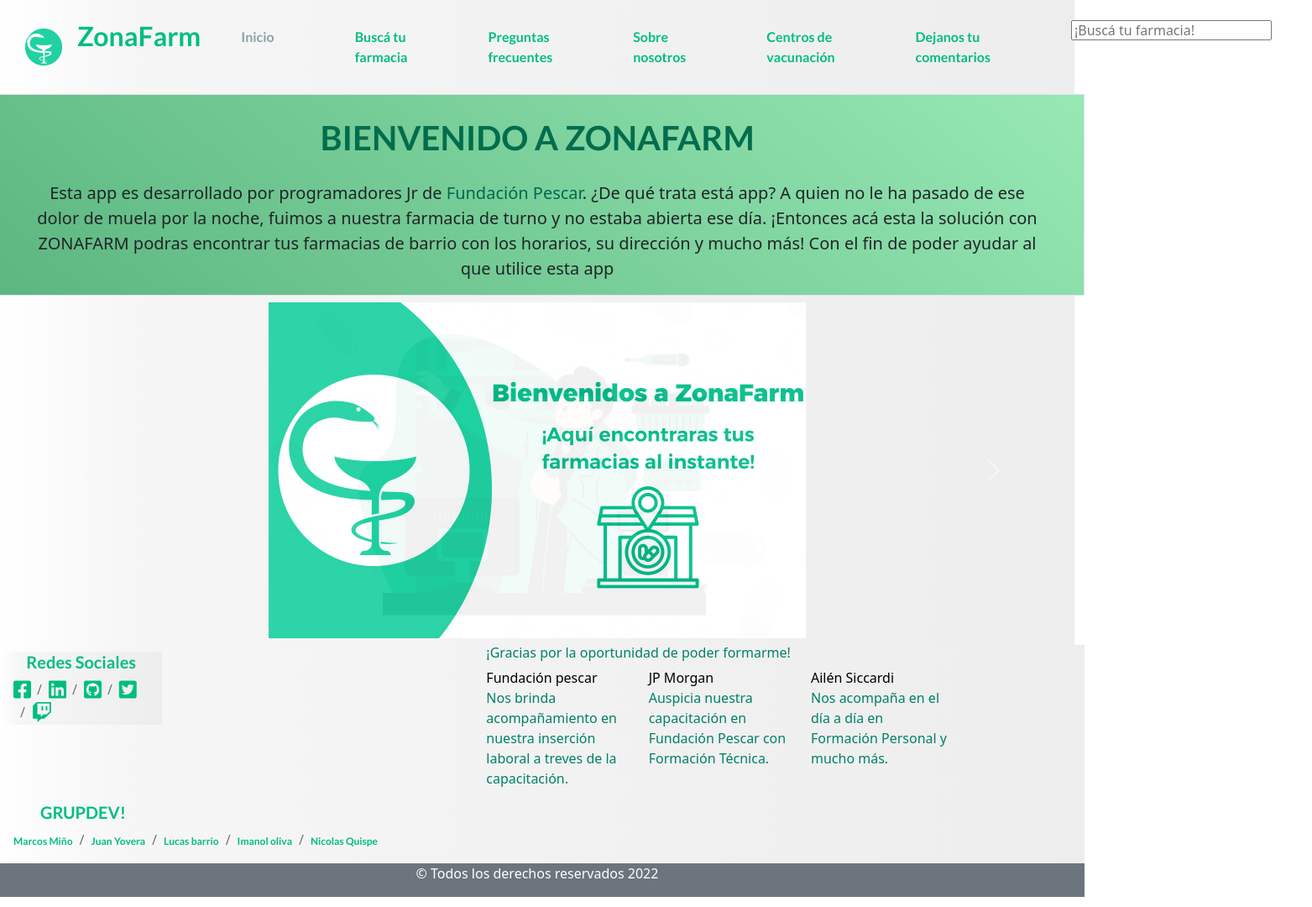
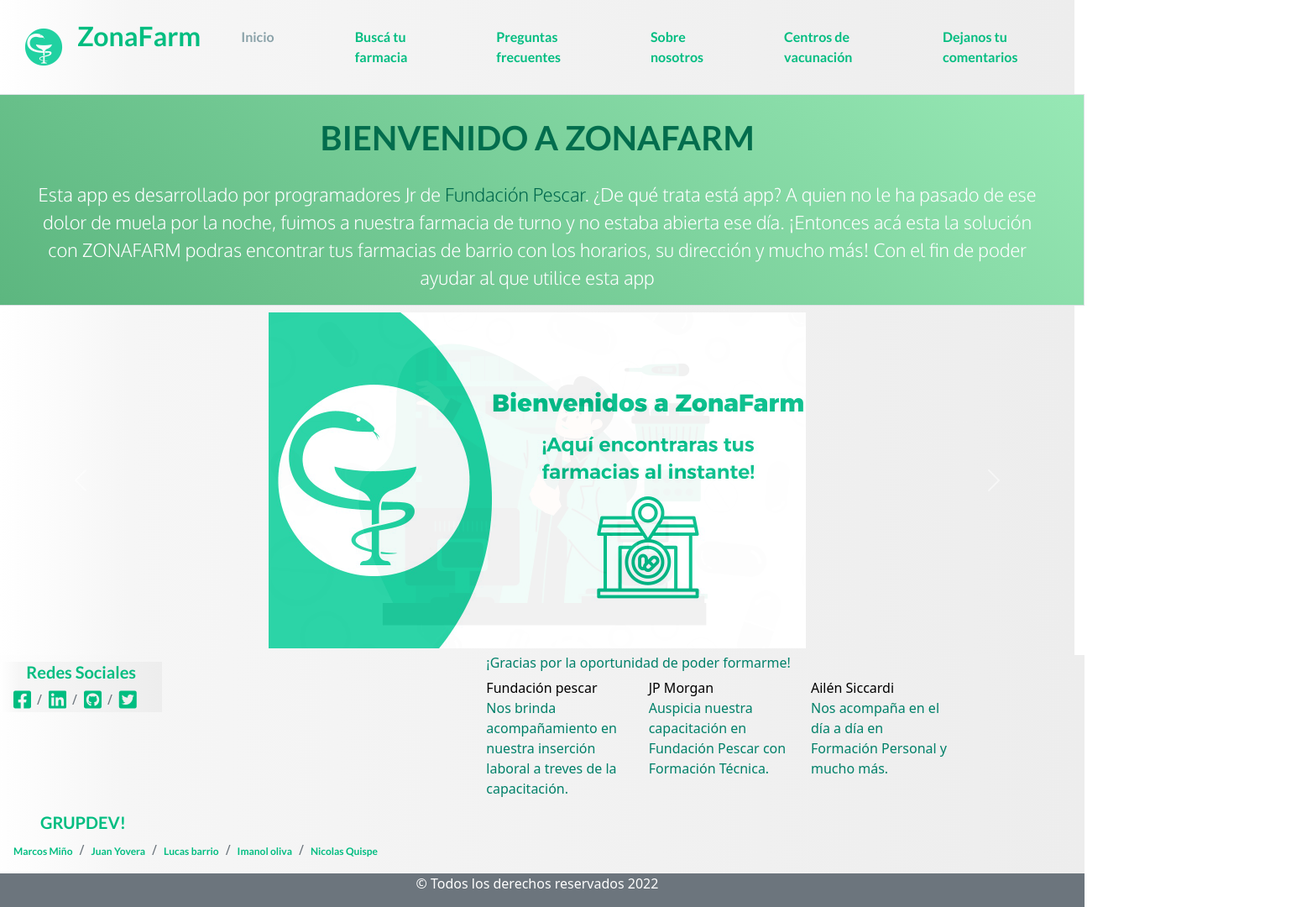
Before and after one commit to Marcos-mi/Encontra-tu-farmacia, a plain HTML site: page index.html in a window 1280 px wide. Shown: the whole page at 84% size, 1563 px wide, since content can reach past the window. Drawn offline with nearby package versions, Linux system fonts and the light colour scheme.

Commit message:
saco buscador de los navbar

```diff
--- a/index.html
+++ b/index.html
@@ -54,9 +54,6 @@
                         <li class="nav-item px-sm-5  ps-2 py-sm-4 py-1">
                             <a class="nav-link>" href="opinion.html">Dejanos tu comentarios</a>
                         </li>
-                        <li class="nav-item px-sm-5 ps-2 py-sm-3 py-1 buscador">
-                            <input type="search" name="txtBuscador" id="txtBuscador" placeholder="¡Buscá tu farmacia! ">
-                        </li>
                     </ul>
                     <div>
                     </div>
@@ -71,7 +68,7 @@
                 <h1 >BIENVENIDO A ZONAFARM</h1>
             </div>
             <div class="col-12 text-sm-left text-center px-5">
-                <p>Esta app es desarrollado por programadores Jr de <a href="http://www.pescar.org.ar" target="_blank">Fundación Pescar</a>.
+                <p class="texto-inicio">Esta app es desarrollado por programadores Jr de <a href="http://www.pescar.org.ar" target="_blank">Fundación Pescar</a>.
                 ¿De qué trata está app? A quien no le ha pasado de ese dolor de muela por la noche, fuimos  a nuestra farmacia de turno y no estaba abierta ese día. ¡Entonces acá esta la solución con ZONAFARM podras encontrar tus farmacias de barrio con los horarios, su dirección y mucho más!
                 Con el fin de poder ayudar al que utilice esta app</p>
             </div>
@@ -122,7 +119,6 @@
                     <li class="breadcrumb-item"><a href="www.linkedin.com" target="_blank"><i class="fa-brands fa-linkedin"></i></a></li>
                     <li class="breadcrumb-item"><a href="www.github.com" target="_blank"><i class="fa-brands fa-square-github"></i></a></li>
                     <li class="breadcrumb-item"><a href="www.twitter.com" target="_blank"><i class="fa-brands fa-square-twitter"></i></a></li>
-                    <li class="breadcrumb-item"><a href="www.twitch.com" target="_blank"><i class="fa-brands fa-twitch"></i></a></li>
                 </ol>
             </nav>
         </div>
```
Also changed, not shown: buscatufarmacia.html (+0 -3 lines), centros-vacunacion.html (+0 -3 lines), opinion.html (+0 -3 lines), preguntas-frecuentes.html (+0 -3 lines).
